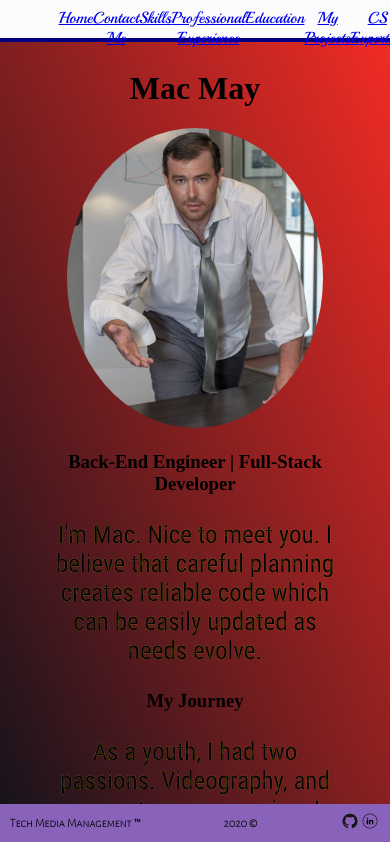
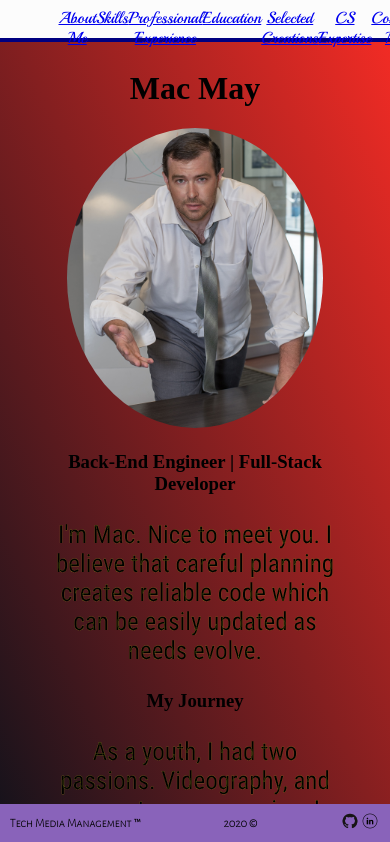
Before and after one commit to MakerMacAttack/portfolio, a React (Create React App) app: page / in a window 390 px wide. Shown: the top 842 px of the page. Built offline with nearby package versions, Linux system fonts and the light colour scheme; a web font is replaced by a local one.

Commit message:
adapt navbar to begin responsiveness

```diff
--- /dev/null
+++ b/src/components/NavButton/NavButton.jsx
@@ -0,0 +1,11 @@
+import React from "react";
+import { Link } from "react-router-dom";
+import "./NavButton.css";
+
+export default function NavButton({ display, link }) {
+  return (
+    <Link to={link} className="head-link">
+      {display}
+    </Link>
+  );
+}
--- a/src/components/shared/NavBar/NavBar.jsx
+++ b/src/components/shared/NavBar/NavBar.jsx
@@ -1,31 +1,18 @@
 import React from "react";
 import { Link } from "react-router-dom";
+import NavButtons from "../../../services/NavButtons";
+import NavButton from "../../NavButton/NavButton";
 import "./NavBar.css";
 
 export default function NavBar(props) {
   return (
     <header>
       <div id="navbox">
-        <Link to="/" className="head-link">
-          Home
-        </Link>
+        {NavButtons.map((button, idx) => (
+          <NavButton key={idx} display={button.display} link={button.link} />
+        ))}
         <Link to="/contact" className="head-link">
           Contact Me
-        </Link>
-        <Link to="/skills" className="head-link">
-          Skills
-        </Link>
-        <Link to="/experience" className="head-link">
-          Professional Experience
-        </Link>
-        <Link to="/education" className="head-link">
-          Education
-        </Link>
-        <Link to="/projects" className="head-link">
-          My Projects
-        </Link>
-        <Link to="/compsci" className="head-link">
-          CS Expertise
         </Link>
       </div>
     </header>
--- /dev/null
+++ b/src/services/NavButtons.js
@@ -0,0 +1,35 @@
+const NavButtons = [
+  {
+    display: "About Me",
+    link: "/" // If there is an error try adding ''
+  },
+  {
+    display: "Skills",
+    link: "/skills"
+  },
+  {
+    display: "Professional Experience",
+    link: "/experience"
+  },
+  {
+    display: "Education",
+    link: "/education"
+  },
+  {
+    display: "Selected Creations", // come up with a better word for this
+    link: "/projects"
+  },
+  {
+    display: "CS Expertise",
+    link: "/compsci"
+  }
+]
+
+export default NavButtons
+
+// template
+// ,
+// {
+//   display: "",
+//   link: ""
+// }
```
Also changed, not shown: src/components/NavButton/NavButton.css (added), 1 other file (tests, documents, lock files or other folders).
